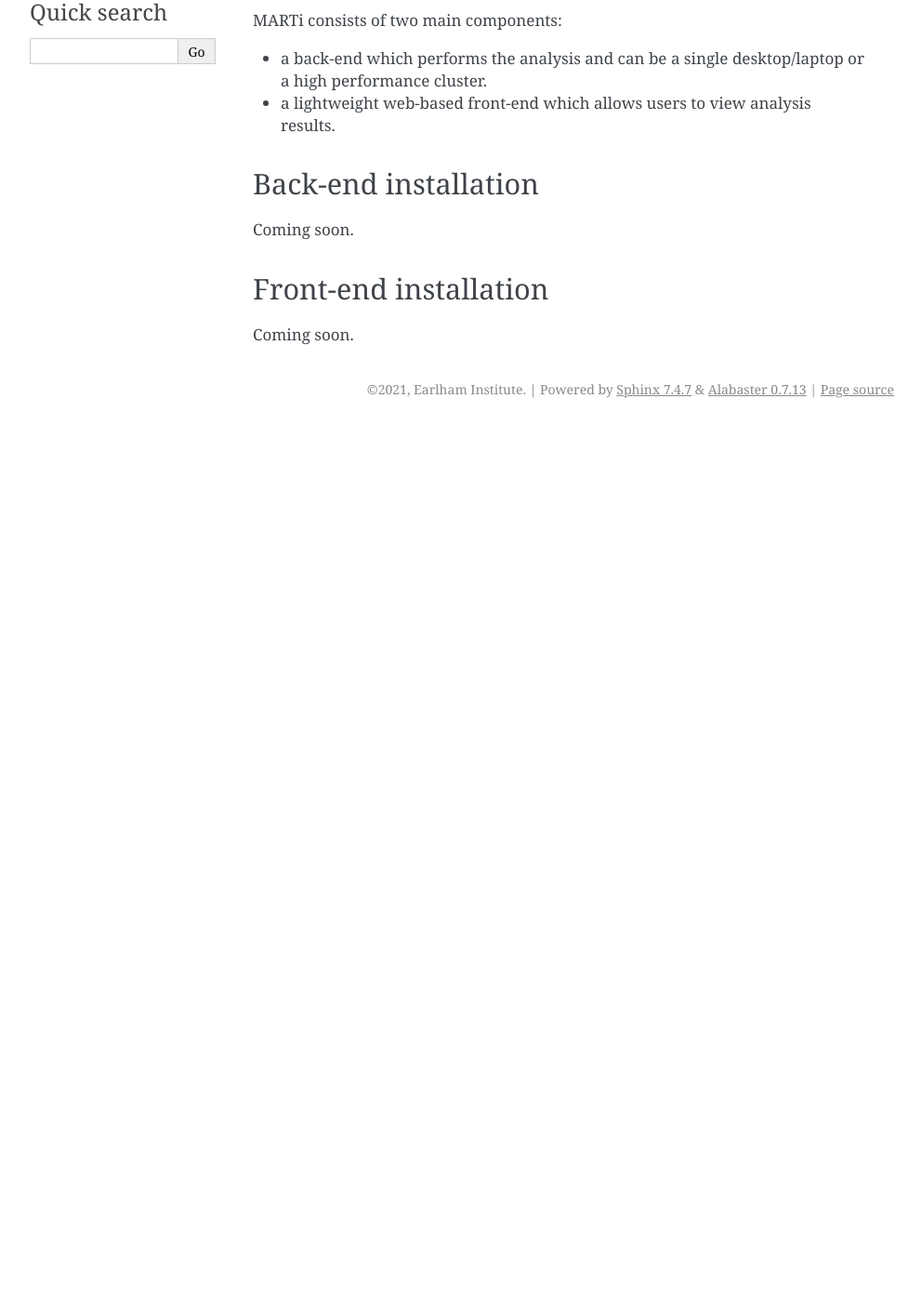
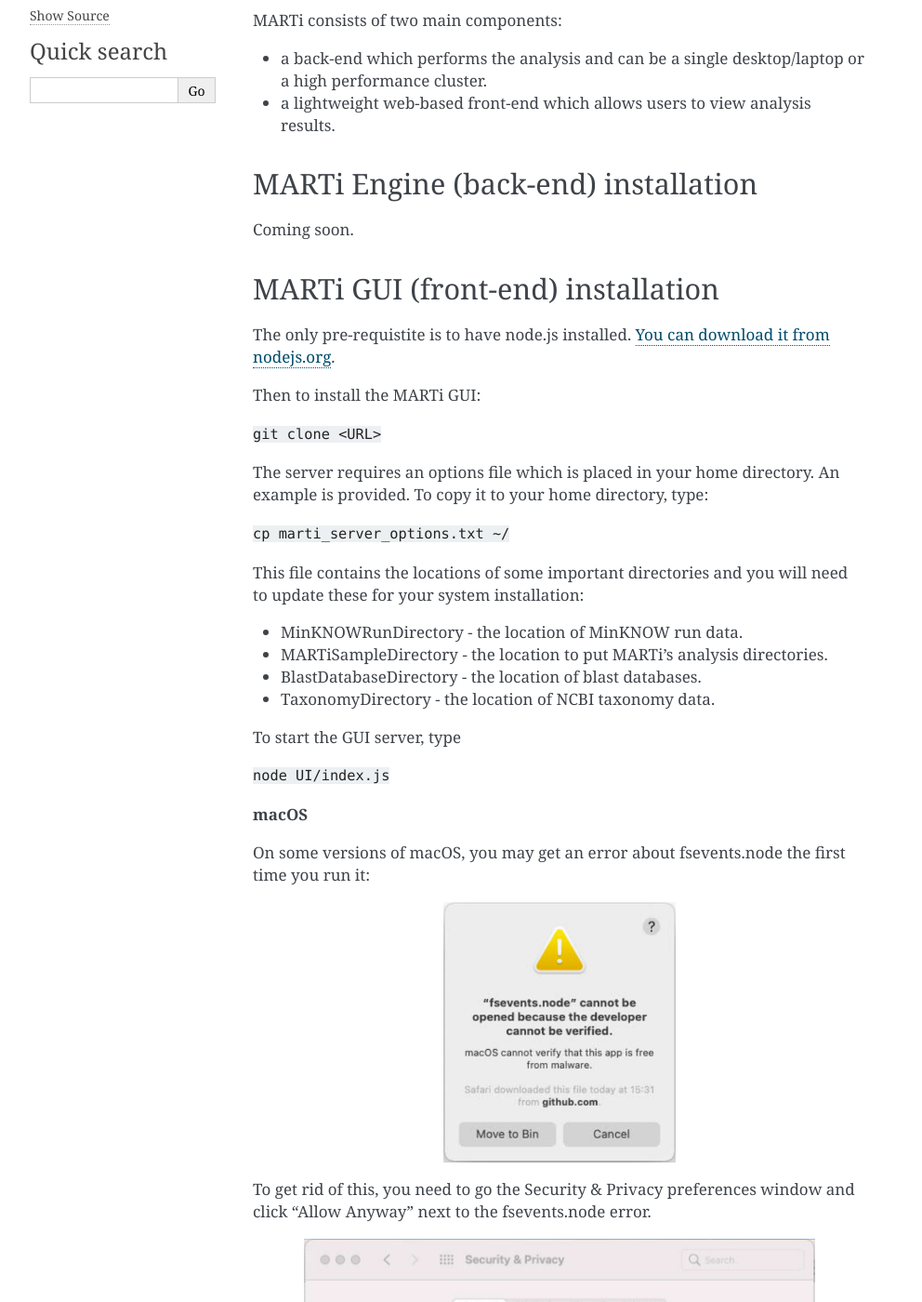
Before and after one commit to richardmleggett/MARTi, a Sphinx documentation site: the page built from docs/source/installation.rst, in a window 1280 px wide and 1400 px high, scrolled down 270 px. Shown: the whole window at 93% size, without its empty margins (148-1140 px from the left). Built offline with Sphinx 7.4.7, drawn with Linux system fonts in a browser that asks for light colours; formulas are drawn with MathJax 3; before the commit the page ends 900 px from its top, so only the background shows below that; some of the changed text lies outside the part shown.

Commit message:
Installation instructions

```diff
--- a/docs/source/installation.rst
+++ b/docs/source/installation.rst
@@ -15,12 +15,56 @@
 * a back-end which performs the analysis and can be a single desktop/laptop or a high performance cluster.
 * a lightweight web-based front-end which allows users to view analysis results.
 
-Back-end installation
----------------------
+MARTi Engine (back-end) installation
+------------------------------------
 
 Coming soon.
 
-Front-end installation
------------------------------------------------
+MARTi GUI (front-end) installation
+----------------------------------
 
-Coming soon.
+The only pre-requistite is to have node.js installed. `You can download it from nodejs.org <https://nodejs.org/en/download/>`_.
+
+Then to install the MARTi GUI:
+
+``git clone <URL>``
+
+The server requires an options file which is placed in your home directory. An example is provided. To copy it to your home directory, type:
+
+``cp marti_server_options.txt ~/``
+
+This file contains the locations of some important directories and you will need to update these for your system installation:
+
+* MinKNOWRunDirectory - the location of MinKNOW run data.
+* MARTiSampleDirectory - the location to put MARTi's analysis directories.
+* BlastDatabaseDirectory - the location of blast databases.
+* TaxonomyDirectory - the location of NCBI taxonomy data.
+
+To start the GUI server, type
+
+``node UI/index.js``
+
+**macOS**
+
+On some versions of macOS, you may get an error about fsevents.node the first time you run it:
+
+.. image:: images/fseventserror.png
+  :width: 250
+  :alt: MARTi local analysis configuration
+  :align: center
+
+To get rid of this, you need to go the Security & Privacy preferences window and click "Allow Anyway" next to the fsevents.node error.
+
+.. image:: images/fseventssecurity.png
+  :width: 550
+  :alt: MARTi local analysis configuration
+  :align: center
+
+After this, you may get an additional error:
+
+.. image:: images/fseventsdeveloper.png
+  :width: 250
+  :alt: MARTi local analysis configuration
+  :align: center
+
+Click on "Open" and hopefully that will be macOS's last warning!
--- a/docs/source/table4.csv
+++ b/docs/source/table4.csv
@@ -2,7 +2,7 @@
 **Name**	nt	Name of process
 **Program**	megablast	Blast algorithm to use - megablast or blast
 **Database**	/path/to/db	Path to BLAST database
-UseToClassify		Use BLAST results for classification (can only be set for 1 BLAST process)
+UseToClassify	n/a	Use BLAST results for classification (can only be set for 1 BLAST process)
 TaxaFilter	/path/to/file.txt	Taxa filter file to use with BLAST (e.g. to filter to bacteria/viruses)
 MaxE	0.001	Max E value for BLAST
 MaxTargetSeqs	25	Maximum number of target sequences for BLAST
```
Also changed, not shown: docs/source/images/fseventsdeveloper.png (added), docs/source/images/fseventserror.png (added), docs/source/images/fseventssecurity.png (added), 3 other files.
